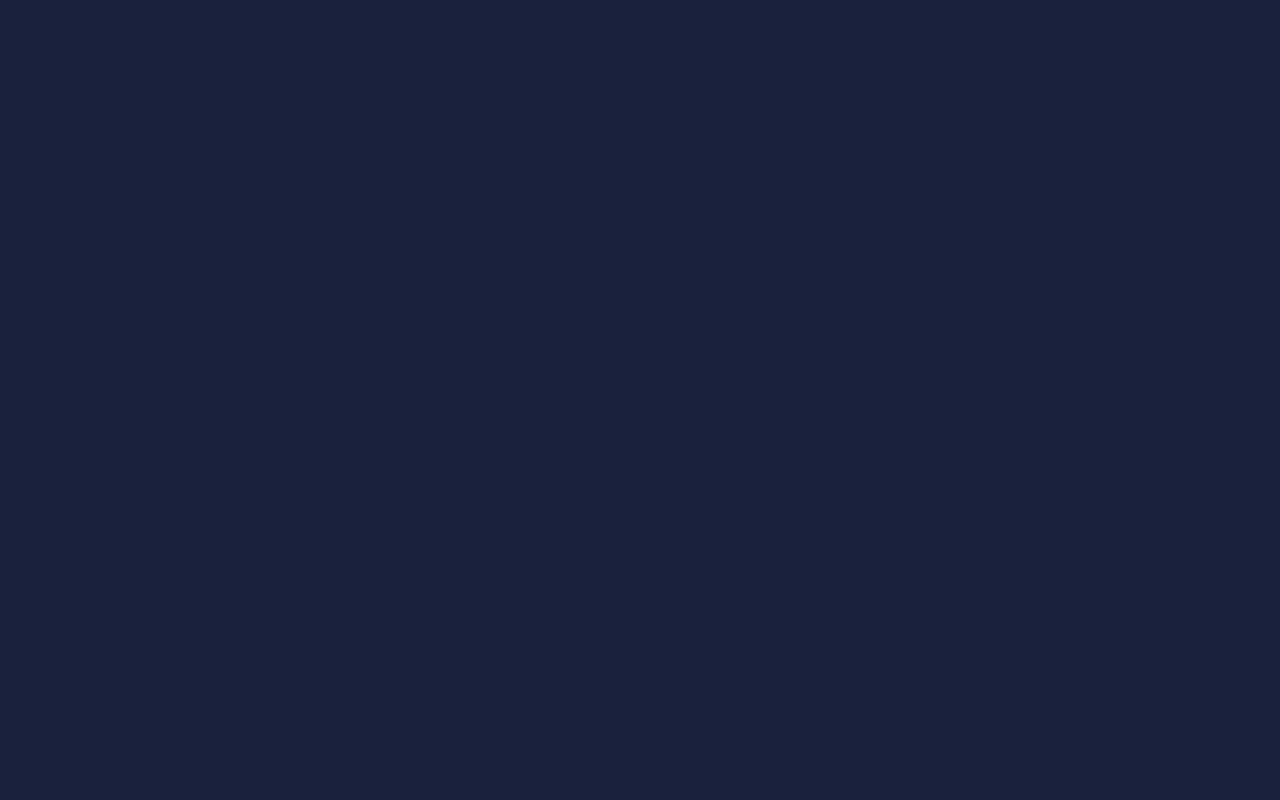
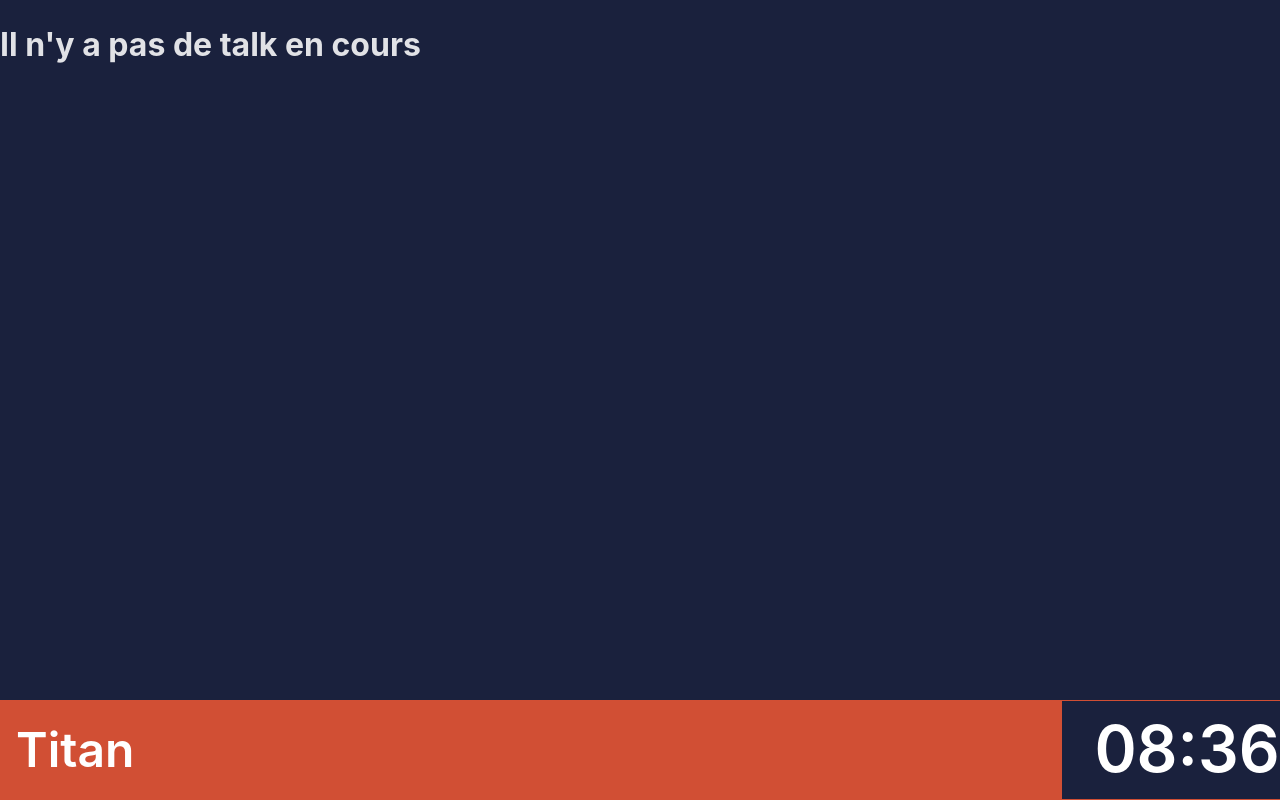
Before and after one commit to GDG-Nantes/ecrans-cite, a React (Vite) app: page / in a window 1280 px wide. Before the commit this address had no page. Built offline with nearby package versions, Linux system fonts and the light colour scheme.

Commit message:
page root

```diff
--- a/src/Router.tsx
+++ b/src/Router.tsx
@@ -19,6 +19,7 @@ export default function Router() {
 
     return (
         <Routes>
+            <Route path="/" element={<Ecran id="ecran1" nom="Titan" />} />
             {
                 ecrans.map((ecran) => <Route key={ecran.id} path={`/${ecran.id}`} element={<Ecran id={ecran.id} nom={ecran.nom}  />} />)
             }
```
